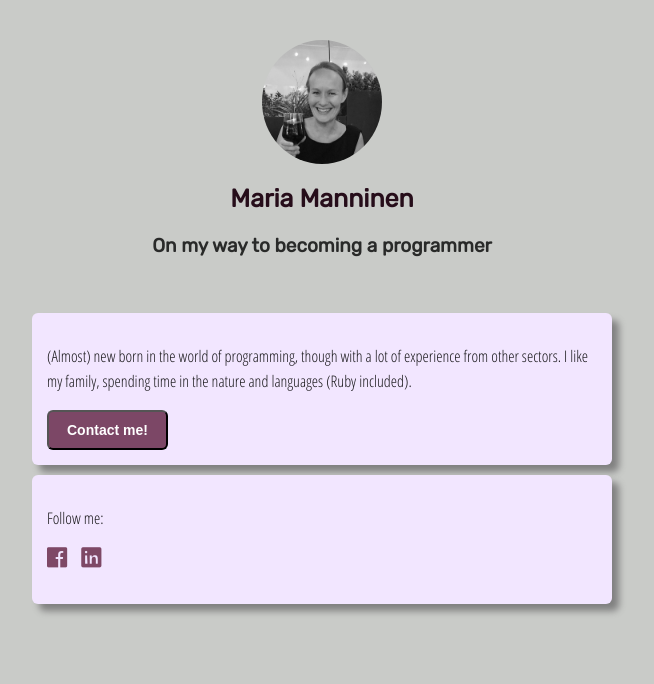
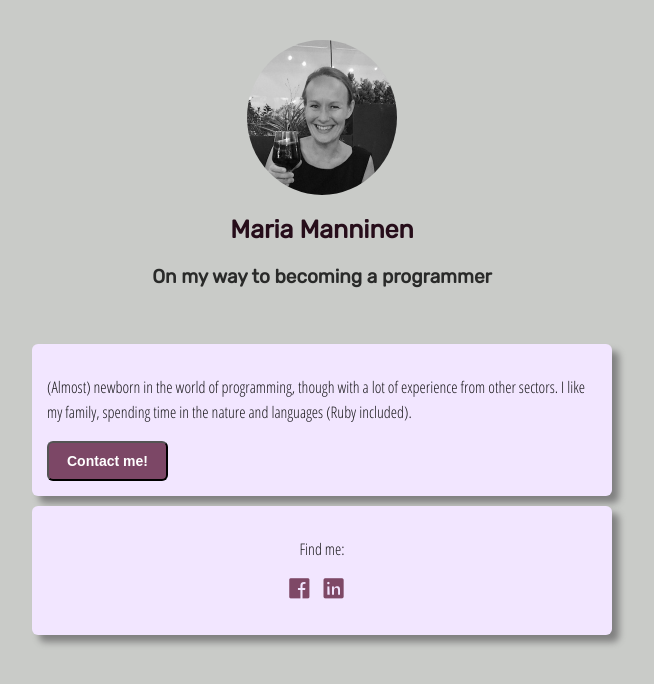
Before and after one commit to mavima/profile, a plain HTML site: page index.html in a window 1280 px wide. Shown: the whole page, without its empty margins (318-972 px from the left). Drawn offline with Linux system fonts and the light colour scheme.

Commit message:
make my profile prettier

```diff
--- a/index.html
+++ b/index.html
@@ -16,15 +16,15 @@
       </div>
       <div class="card">
       <p>
-        (Almost) new born in the world of programming, though with a lot of experience from other sectors.
+        (Almost) newborn in the world of programming, though with a lot of experience from other sectors.
         I like my family, spending time in the nature and languages (Ruby included).
       </p>
 
         <button class="purple_button"><a href = "mailto:maria.vihla@gmail.com">Contact me!</a></button>
       </div>
       <div class="card">
-        <p>Follow me:</p>
-        <ul>
+        <p class="text-center">Find me:</p>
+        <ul class="text-center">
           <li><a href="https://www.facebook.com"  target="blank"><i class="fab fa-facebook"></i></a></li>
           <li><a href="https://lu.linkedin.com/in/maria-vihla-manninen" target="blank"><i class="fab fa-linkedin"></i></a></li>
         </ul>
--- a/style.css
+++ b/style.css
@@ -50,7 +50,7 @@ img{
   display: block;
   margin-left: auto;
   margin-right: auto;
-  width: 120px;
+  width: 150px;
 }
 
 h1{
```
